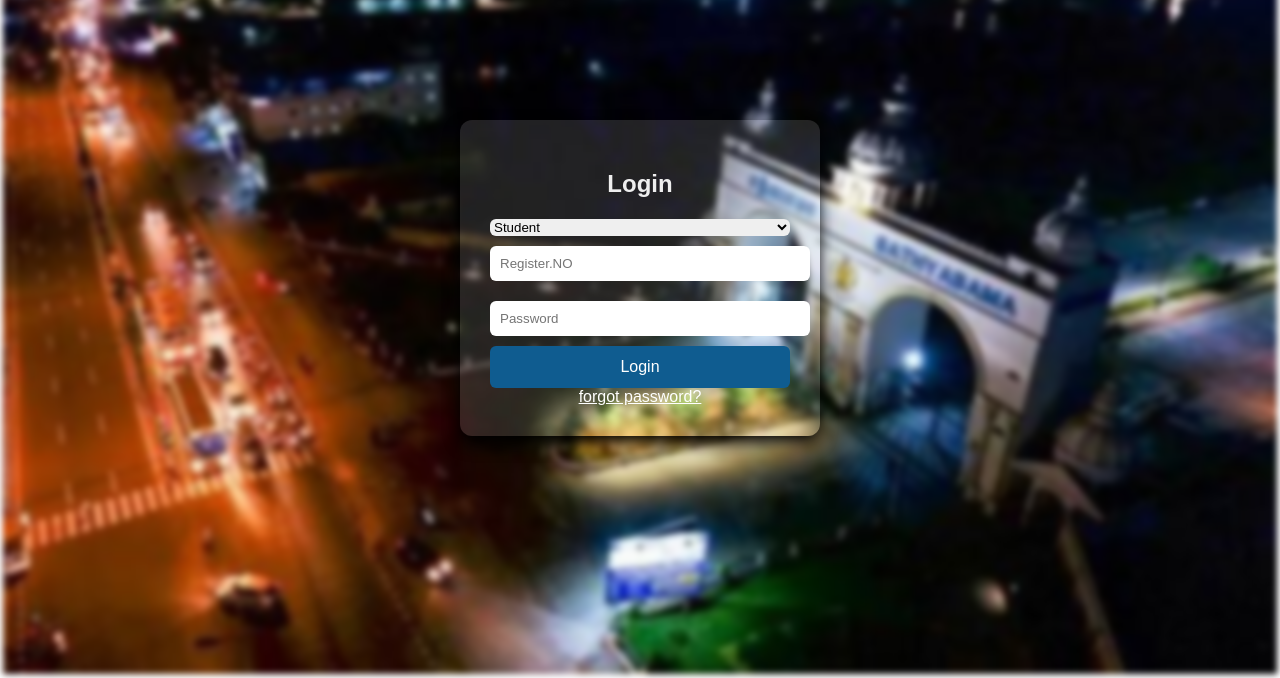
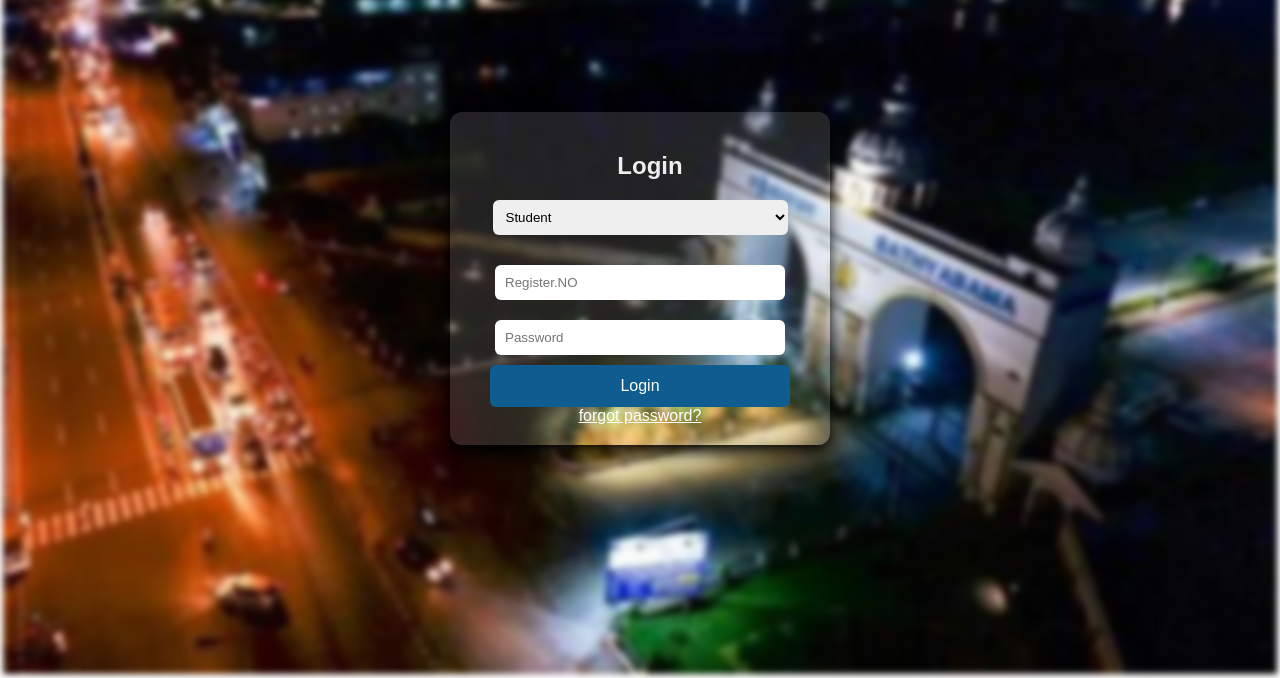
Before and after one commit to Nabnish/nithilan-ATTENDO, a website: page login.html in a window 1280 px wide. Shown: the part 122-800 px from the top of the page. Drawn offline with Linux system fonts and the light colour scheme.

Commit message:
Update login.html

```diff
--- a/login.html
+++ b/login.html
@@ -19,7 +19,7 @@
 
         .login-box {
             background: rgba(255, 255, 255, 0.126);
-            padding: 30px;
+            padding: 40px;
             border-radius: 12px;
             box-shadow: 0 8px 16px rgba(0, 0, 0, 0.981);
             width: 300px;
@@ -28,18 +28,28 @@
             position: absolute;
             z-index: 2;
             animation: fadeIn 2s ease;
+
         }
 
         .login-box h2 {
             margin-bottom: 20px;
+            padding-top: 0px;
+            margin-top: 0px;
+            position: relative;
+            top:0px;
+            left:10px
+
         }
 
         .login-box input {
-            width: 100%;
+            width: 90%;
             padding: 10px;
-            margin: 10px 0;
+            margin-top:10px ;
+            margin-bottom: 10px;
             border: none;
             border-radius: 6px;
+            position: relative;
+            top: 20px;
         }
 
         .login-box button {
@@ -51,6 +61,8 @@
             color: white;
             font-size: 16px;
             cursor: pointer;
+            position: relative;
+            top: 20px;
 
         }
 
@@ -89,6 +101,8 @@
         }
         a{
             color: rgb(255, 255, 255);
+            position: relative;
+            top:20px;
 
         }
         a:hover{
@@ -106,9 +120,9 @@
         <!-- ...existing code... -->
 <div class="login-box">
     <h2>Login</h2>
-    <form action="home.html" method="get">
+    <form action="home.html" method="get" style="align-items: center;">
         <select id="userType"
-        style=width:100%;padding:px;margin:20px0;border:none;border-radius:6px;>
+        style=width:295px;padding:9px;margin:0px0;border:none;border-radius:6px;>
             <option value="student">Student</option>
             <option value="teacher">Teacher</option>
         </select>
```
